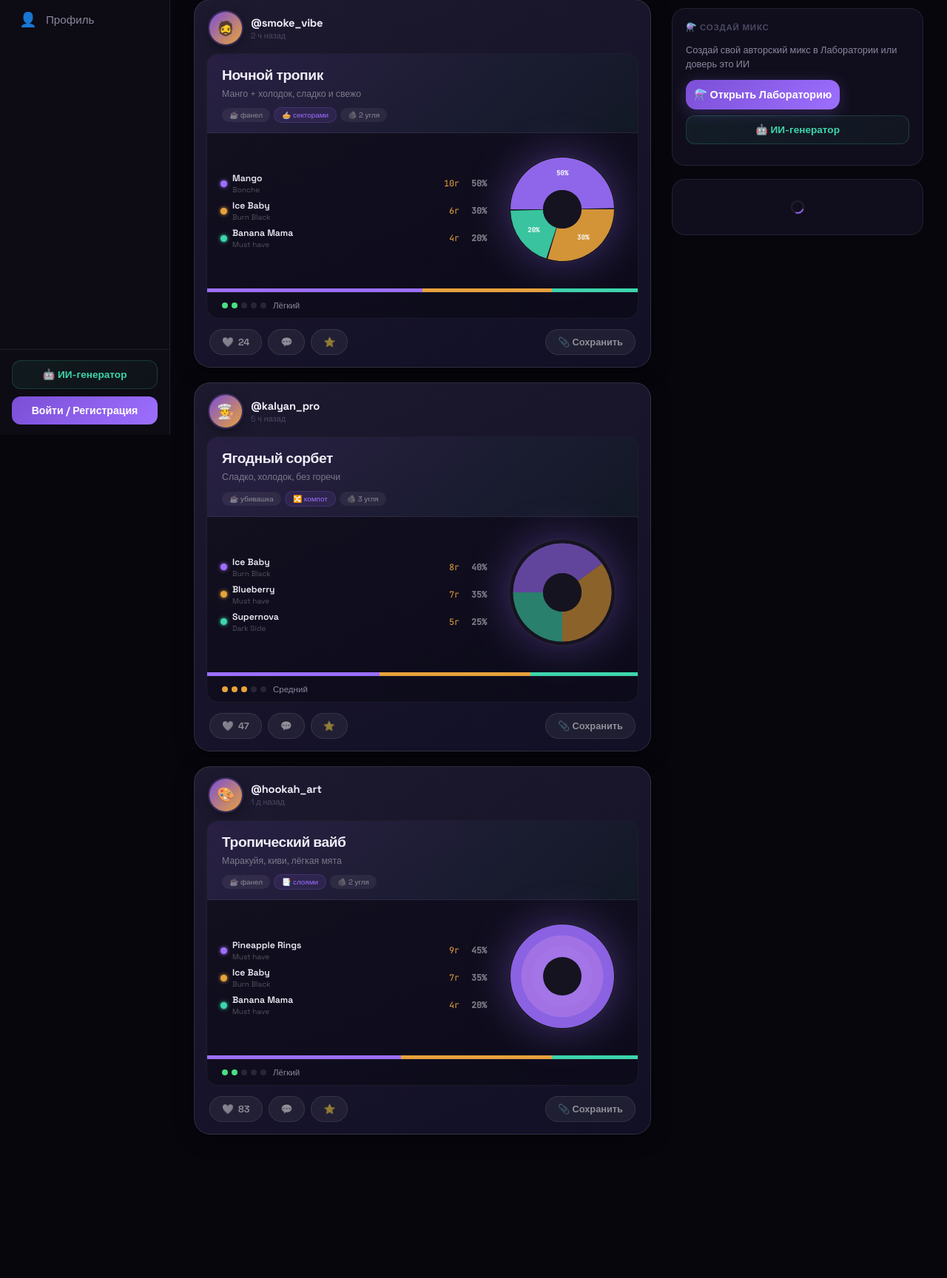
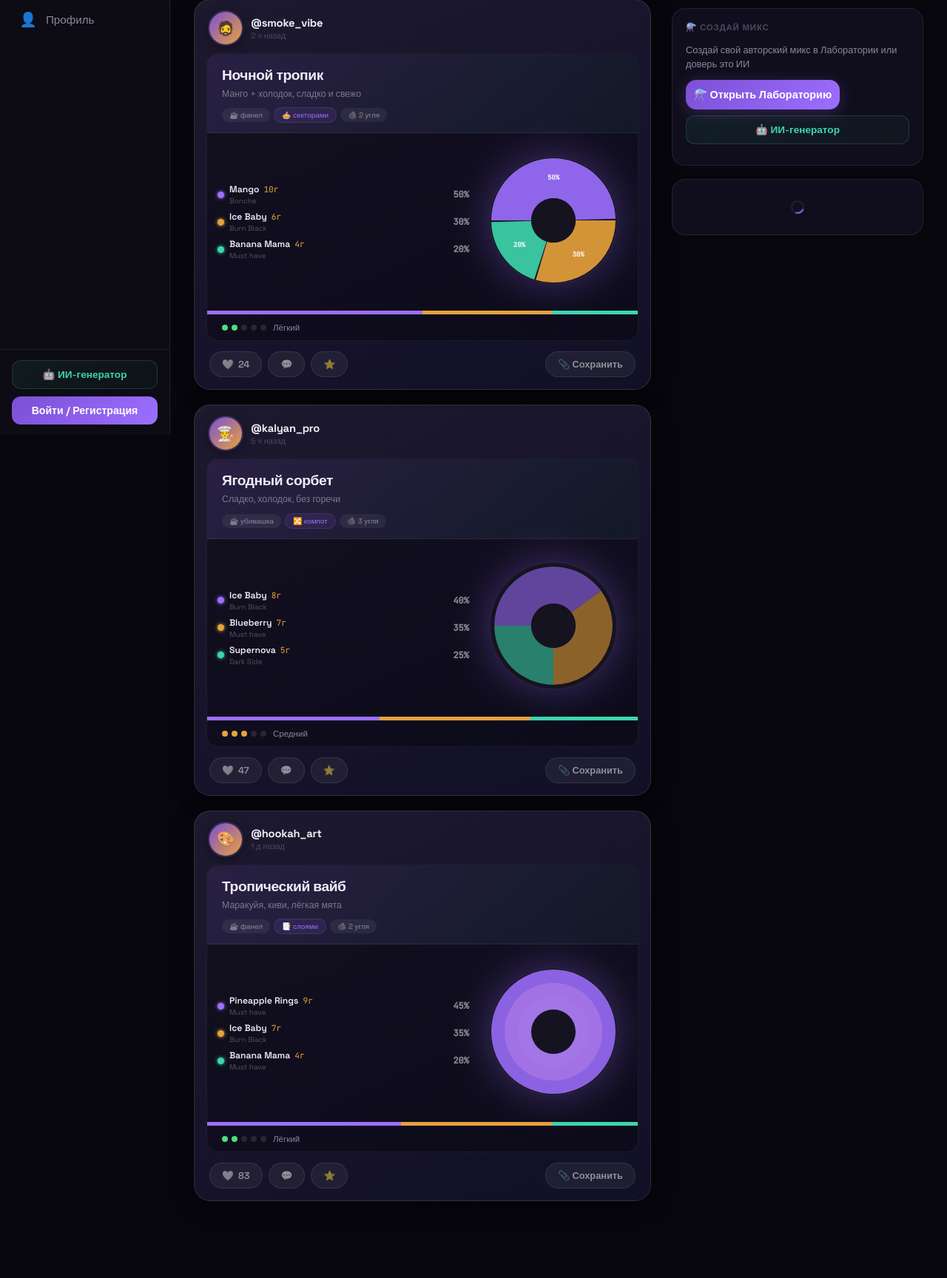
Before and after one commit to Fortop1an0-bfs/Hookah-bot, a FastAPI app: page / in a window 1280 px wide. Shown: the part 212-1940 px from the top of the page at 74% size. Before the commit the page ends 1746 px from the top, so only its background shows below. Run offline with FastAPI, Linux system fonts and the light colour scheme; data that the repository does not hold is empty; parts of the project's set-up code (start-up, migrations or seed data) failed here and were passed over.

Commit message:
Mix card: grams next to name, bigger circle, taller+narrower body
- Grams now inline with tobacco name (name-row), not far right
- SVG circle 168→200px with % labels inside sectors
- mcx-body min-height 210→240px (taller bowl section)
- mcx-body padding reduced (narrower card sides)

Co-Authored-By: Claude Sonnet 4.6 <noreply@anthropic.com>

```diff
--- a/social/templates/social.html
+++ b/social/templates/social.html
@@ -146,15 +146,16 @@ html,body{min-height:100vh;background:var(--bg);color:var(--text);font-family:'S
 .mcx-tags{display:flex;gap:5px;margin-top:9px;flex-wrap:wrap;align-items:center}
 .mcx-tag{font-size:0.62rem;padding:3px 10px;border-radius:50px;background:rgba(255,255,255,0.06);color:rgba(255,255,255,0.45)}
 .mcx-tag.pack{background:rgba(157,111,255,0.1);color:var(--purple);border:1px solid rgba(157,111,255,0.18)}
-.mcx-body{padding:16px 18px;display:flex;gap:18px;align-items:center;min-height:210px}
+.mcx-body{padding:16px 14px;display:flex;gap:14px;align-items:center;min-height:240px}
 .mcx-tobaccos{flex:1;display:flex;flex-direction:column;gap:7px;min-width:0}
 .mcx-tob{display:flex;align-items:center;gap:7px;font-size:0.76rem}
 .mcx-dot{width:9px;height:9px;border-radius:50%;flex-shrink:0;box-shadow:0 0 5px currentColor}
 .mcx-tob-info{flex:1;min-width:0}
-.mcx-tob-name{font-weight:600;color:var(--text);white-space:nowrap;overflow:hidden;text-overflow:ellipsis}
-.mcx-tob-brand{font-size:0.63rem;color:rgba(255,255,255,0.28);margin-top:1px}
-.mcx-tob-grams{font-family:'JetBrains Mono',monospace;font-size:0.73rem;color:var(--gold);min-width:28px;text-align:right;flex-shrink:0}
-.mcx-tob-pct{font-family:'JetBrains Mono',monospace;font-size:0.73rem;color:rgba(255,255,255,0.45);min-width:30px;text-align:right;font-weight:600;flex-shrink:0}
+.mcx-tob-name-row{display:flex;align-items:baseline;gap:6px;min-width:0}
+.mcx-tob-name{font-weight:600;color:var(--text);white-space:nowrap;overflow:hidden;text-overflow:ellipsis;min-width:0}
+.mcx-tob-grams{font-family:'JetBrains Mono',monospace;font-size:0.7rem;color:var(--gold);flex-shrink:0;white-space:nowrap}
+.mcx-tob-brand{font-size:0.62rem;color:rgba(255,255,255,0.28);margin-top:1px}
+.mcx-tob-pct{font-family:'JetBrains Mono',monospace;font-size:0.75rem;color:rgba(255,255,255,0.5);min-width:32px;text-align:right;font-weight:700;flex-shrink:0}
 .mcx-svg-wrap{flex-shrink:0;filter:drop-shadow(0 0 28px rgba(157,111,255,0.35))}
 .mcx-footer{padding:10px 20px;border-top:1px solid rgba(255,255,255,0.05);display:flex;align-items:center;gap:10px;font-size:0.72rem;color:rgba(255,255,255,0.3)}
 .mcx-str-pip{width:8px;height:8px;border-radius:50%;display:inline-block;margin-right:1px}
@@ -1383,15 +1384,17 @@ async function loadFeed() {
 function renderPost(p, opts={}) {
   const total = p.items.reduce((s,i)=>s+i.percentage,0)||100;
   const colors = p.items.map((_,i)=>COLORS[i%COLORS.length]);
-  const svgHtml = buildMiniSvg(p.items.map((it,i)=>({...it,color:colors[i]})), total, 168, 84, 84, 70, 26, p.pack_method||'секторами');
+  const svgHtml = buildMiniSvg(p.items.map((it,i)=>({...it,color:colors[i]})), total, 200, 100, 100, 84, 30, p.pack_method||'секторами');
   const bowlG = opts.bowlGrams || 20;
   const tobs = p.items.map((it,i)=>`<div class="mcx-tob">
     <div class="mcx-dot" style="background:${colors[i]};color:${colors[i]}"></div>
     <div class="mcx-tob-info">
-      <div class="mcx-tob-name">${it.tobacco_name}</div>
+      <div class="mcx-tob-name-row">
+        <span class="mcx-tob-name">${it.tobacco_name}</span>
+        <span class="mcx-tob-grams">${Math.round(it.percentage*bowlG/100)}г</span>
+      </div>
       <div class="mcx-tob-brand">${it.brand}</div>
     </div>
-    <span class="mcx-tob-grams">${Math.round(it.percentage*bowlG/100)}г</span>
     <span class="mcx-tob-pct">${it.percentage}%</span>
   </div>`).join('');
   const colorBar = p.items.map((it,i)=>`<div style="flex:${it.percentage};background:${colors[i]}"></div>`).join('');
```
